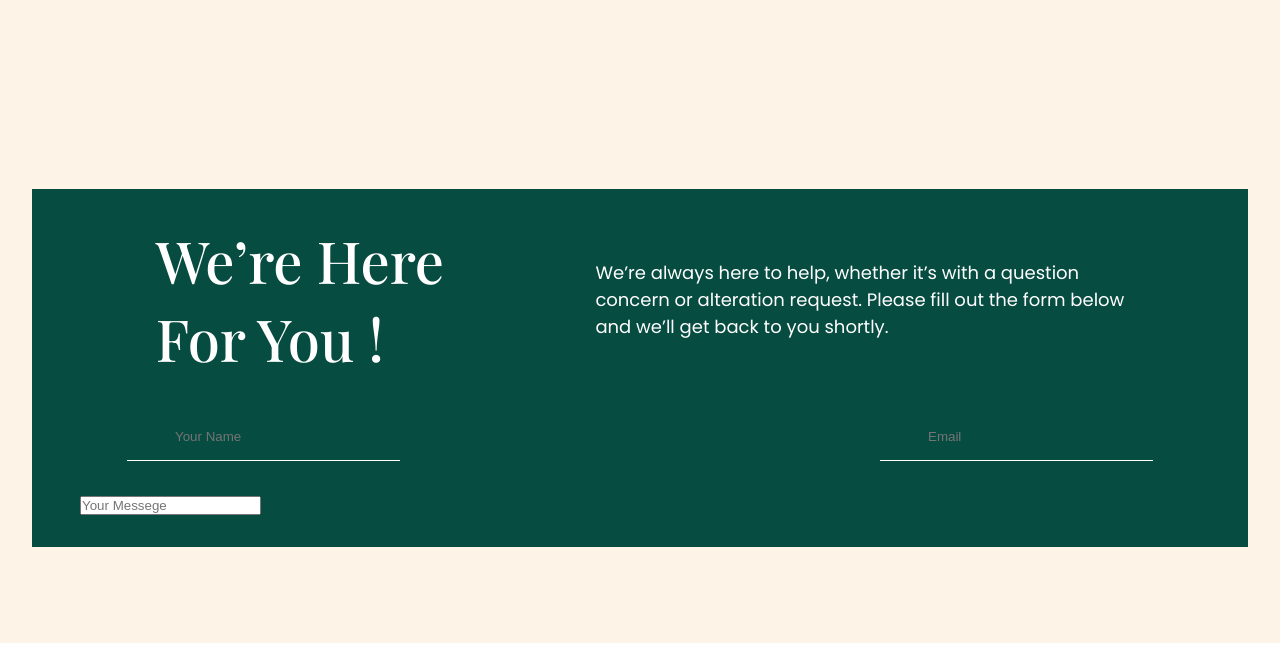
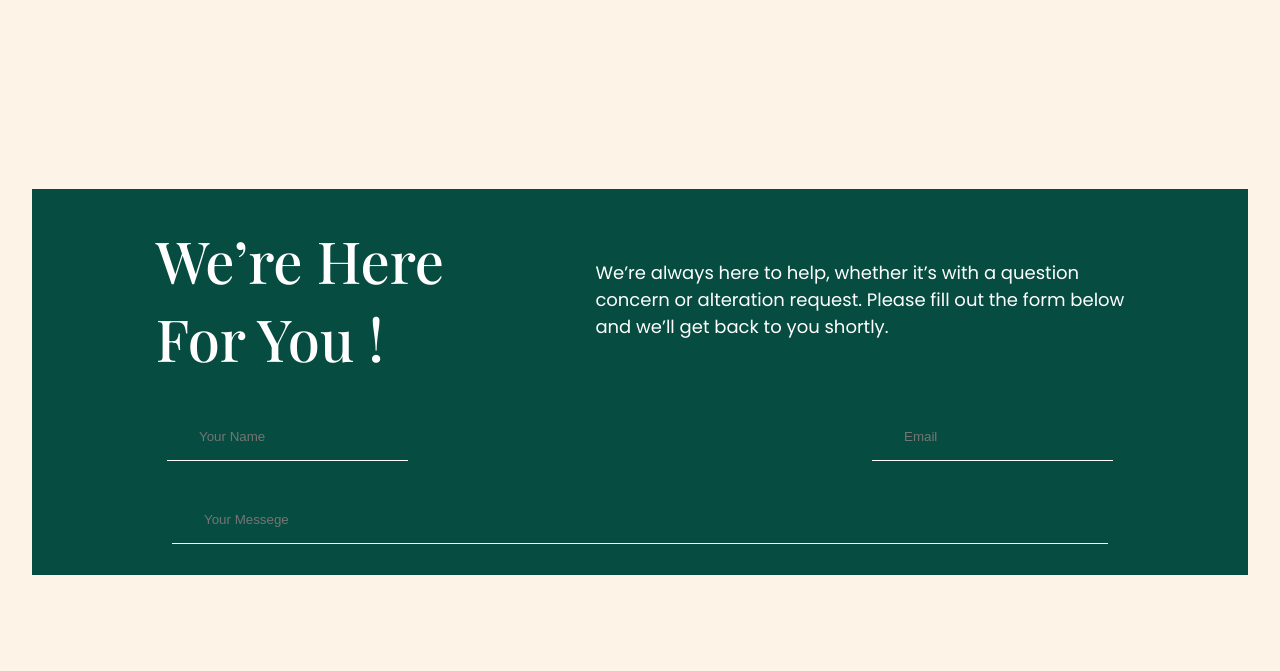
Before and after one commit to shujuwing/marathon-01, a plain HTML site: page index.html in a window 1280 px wide. Shown: the part 740-1411 px from the top of the page. Before the commit the page ends 1383 px from the top, so only its background shows below. Drawn offline with nearby package versions, Linux system fonts and the light colour scheme; a web font is replaced by a local one.

Commit message:
updated2

```diff
--- a/css/main.css
+++ b/css/main.css
@@ -48,12 +48,26 @@
     display: flex;
     align-items: center;
     justify-content: center;
-    gap: 30rem;
+    gap: 29rem;
 }
 
 .input-style{
     background-color: var(--form_bg);
     border: none;
-    padding: 1rem 3rem;
+    padding: 1rem 2rem;
     box-shadow: 0 1px 0 0 #ffffffff;
 }
+
+.mid-bottom{
+    display: flex;
+    align-items: center;
+    justify-content: center;
+}
+
+.input-style-2{
+    background-color: var(--form_bg);
+    border: none;
+    width: 936px;
+    box-shadow: 0 1px 0 0 #ffffffff;
+    padding: 1rem 2rem;
+}
--- a/index.html
+++ b/index.html
@@ -68,8 +68,10 @@
                 </div>
                   <br> <br>
                 <div class="mid-bottom">
-                    <input type="text" placeholder="Your Messege">
+                    <input class="input-style-2" type="text" placeholder="Your Messege">
                 </div>
+
+
 
 
 
```
